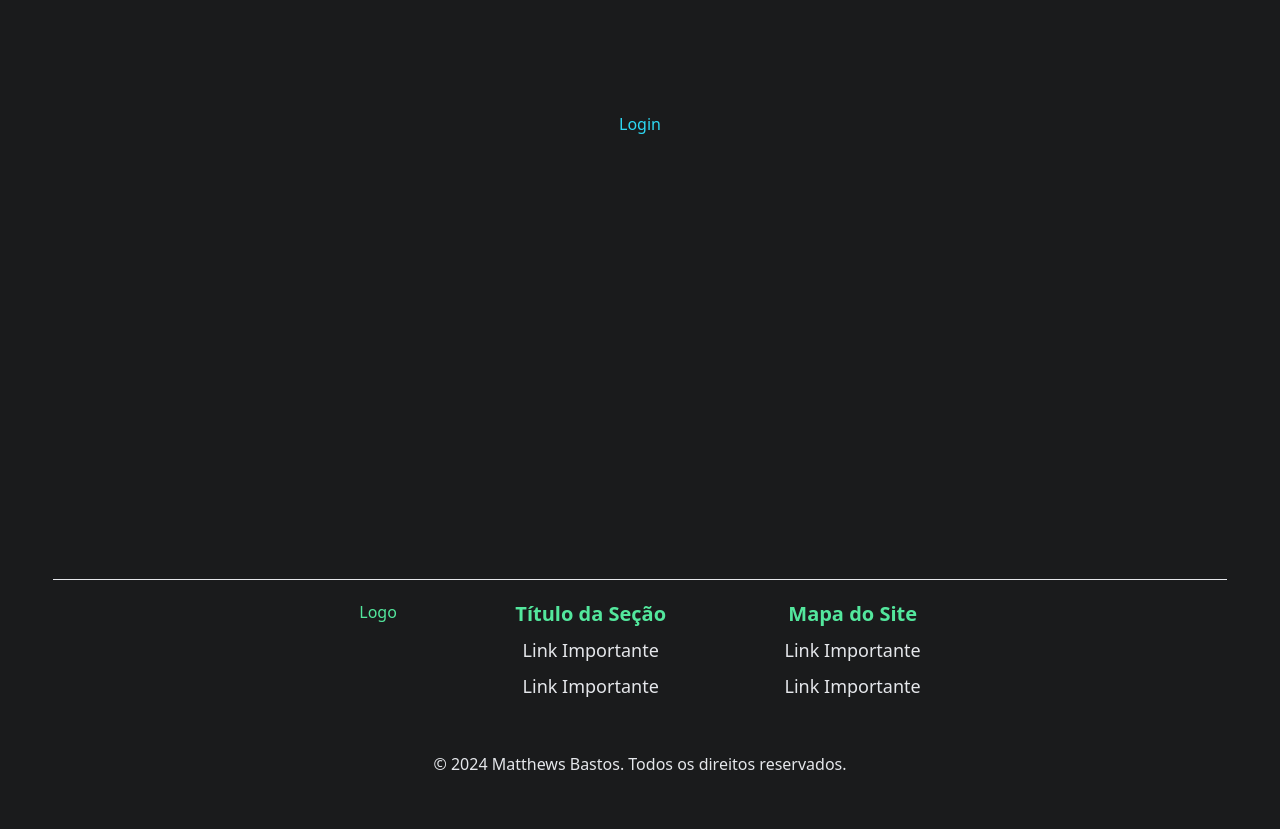
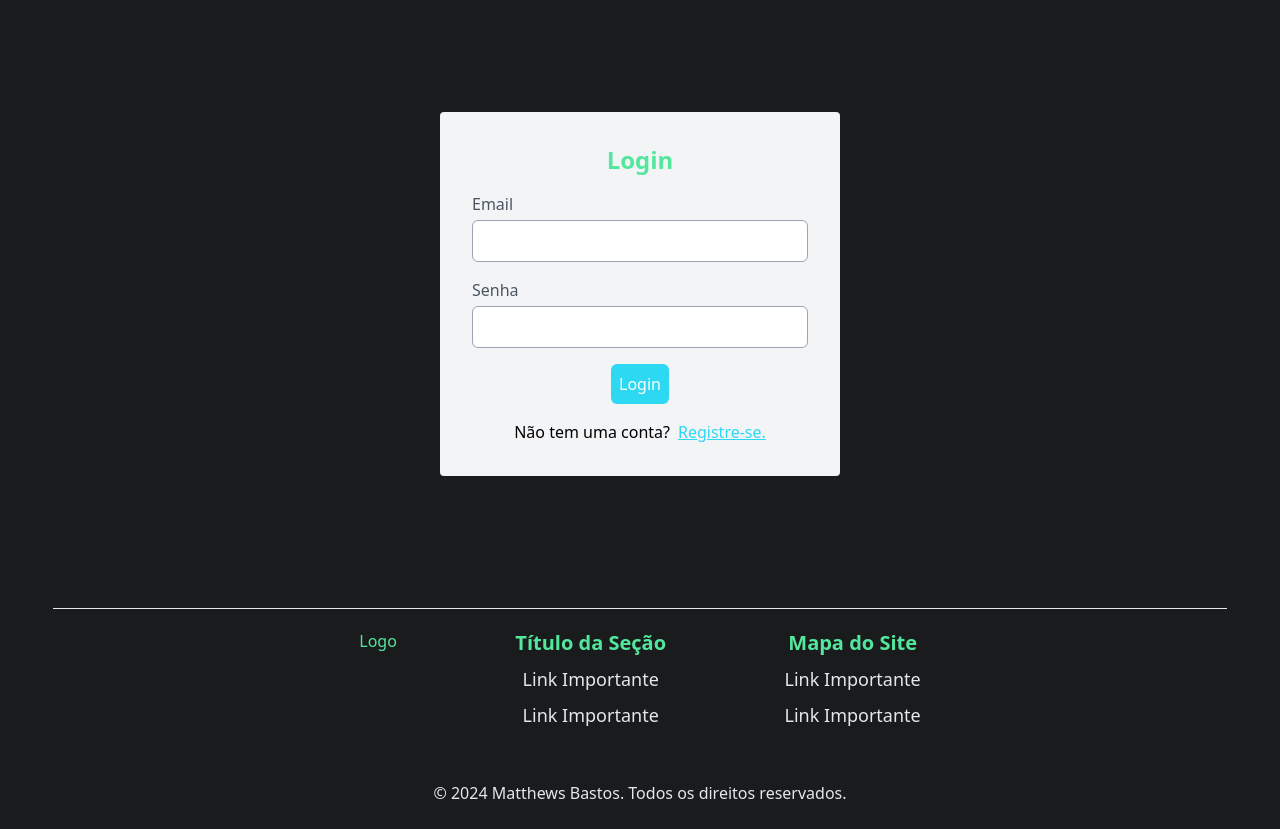
Before and after one commit to MattBastos/mobile-store-management, a Next.js app: page /login in a window 1280 px wide. Before the commit the page ends 800 px from the top, so only its background shows below. Built offline with nearby package versions, Linux system fonts and the light colour scheme.

Commit message:
feat: Implements Login page components

```diff
--- a/src/app/login/page.tsx
+++ b/src/app/login/page.tsx
@@ -1,9 +1,123 @@
+'use client';
+
+import { useState } from "react";
 import { Layout } from "@/components/Layout";
 
 export default function Login() {
+  const [isRegistering, setRegistering] = useState(false);
+
+  const toggleForm = () => setRegistering(!isRegistering);;
+
   return (
     <Layout>
-      <h1 className="text-primary">Login</h1>
+        <section className="bg-gray-100 p-8 rounded w-[400px] flex flex-col">
+          <h2 className="text-2xl font-bold mb-4 text-secondary text-center">
+            {isRegistering ? 'Registrar' : 'Login'}
+          </h2>
+
+          {isRegistering ? (
+            <form>
+              <section className="mb-4">
+                <label htmlFor="name" className="block text-md font-medium text-gray-600">
+                  Nome
+                </label>
+                <input
+                  type="text"
+                  id="name"
+                  name="username"
+                  className="mt-1 p-2 w-full border rounded-md border-gray-400 focus:border-primary focus:outline-none transition-colors duration-200 ease-in-out"
+                />
+              </section>
+
+              <section className="mb-4">
+                <label htmlFor="email" className="block text-md font-medium text-gray-600">
+                  Email
+                </label>
+                <input
+                  type="email"
+                  id="email"
+                  name="email"
+                  className="mt-1 p-2 w-full border rounded-md border-gray-400 focus:border-primary focus:outline-none transition-colors duration-200 ease-in-out"
+                />
+              </section>
+
+              <section className="mb-4">
+                <label htmlFor="password" className="block text-md font-medium text-gray-600">
+                  Senha
+                </label>
+                <input
+                  type="password"
+                  id="password"
+                  name="password"
+                  className="mt-1 p-2 w-full border rounded-md border-gray-400 focus:border-primary focus:outline-none transition-colors duration-200 ease-in-out"
+                />
+              </section>
+
+              <section className="mb-6">
+                <label htmlFor="confirmPassword" className="block text-md font-medium text-gray-600">
+                  Confirmar Senha
+                </label>
+                <input
+                  type="password"
+                  id="confirmPassword"
+                  name="password"
+                  className="mt-1 p-2 w-full border rounded-md border-gray-400 focus:border-primary focus:outline-none transition-colors duration-200 ease-in-out"
+                />
+              </section>
+
+              <section className="flex justify-center mb-4">
+                <button type="submit" className="bg-primary text-white p-2 rounded-md">
+                  Registrar
+                </button>
+              </section>
+            </form>
+          ) : (
+            <form>
+              <section className="mb-4">
+                <label htmlFor="email" className="block text-md font-medium text-gray-600">
+                  Email
+                </label>
+                <input
+                  type="email"
+                  id="email"
+                  name="email"
+                  className="mt-1 p-2 w-full border rounded-md border-gray-400 focus:border-primary focus:outline-none transition-colors duration-200 ease-in-out"
+                />
+              </section>
+
+              <section className="mb-4">
+                <label htmlFor="password" className="block text-md font-medium text-gray-600">
+                  Senha
+                </label>
+                <input
+                  type="password"
+                  id="password"
+                  name="password"
+                  className="mt-1 p-2 w-full border rounded-md border-gray-400 focus:border-primary focus:outline-none transition-colors duration-200 ease-in-out"
+                />
+              </section>
+
+              <section className="flex justify-center mb-4">
+                <button type="submit" className="bg-primary text-white p-2 rounded-md">
+                  Login
+                </button>
+              </section>
+            </form>
+          )}
+
+          <section className="flex justify-center items-center gap-2">
+            <p>
+              {isRegistering ? 'Já tem uma conta?' : 'Não tem uma conta?'}
+            </p>
+
+            <p
+              className="text-primary cursor-pointer underline transition-colors duration-300 ease-in-out hover:text-blue-500"
+              onClick={toggleForm}
+            >
+              {isRegistering ? 'Faça login.' : 'Registre-se.'}
+            </p>
+          </section>
+        </section>
     </Layout>
   );
 }
```
